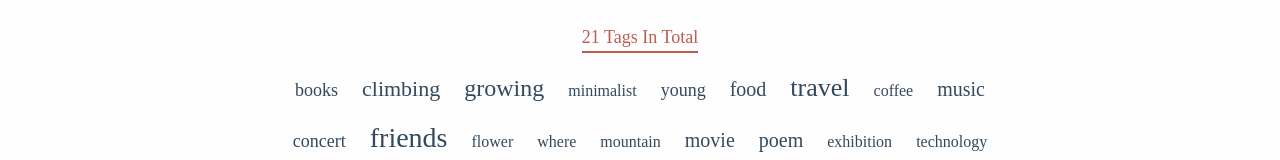
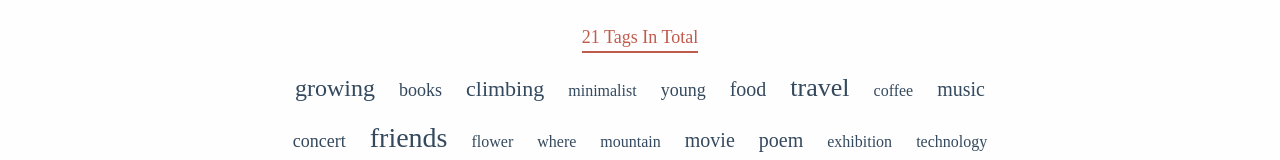
Before and after one commit to estrm/estrm.github.io, a plain HTML site: page tags/index.html in a window 1280 px wide. Shown: the part 123-283 px from the top of the page. Drawn offline with Linux system fonts and the light colour scheme; a script that the page names is missing; a web font is replaced by a local one.

Commit message:
Site updated: 2022-04-19 15:55:44

```diff
--- a/tags/index.html
+++ b/tags/index.html
@@ -95,7 +95,7 @@
       21 Tags In Total
     </div>
     <div class="tag-cloud-tags">
-      <a href="/tags/books/" style="font-size: 18px;">books</a> <a href="/tags/climbing/" style="font-size: 22px;">climbing</a> <a href="/tags/growing/" style="font-size: 24px;">growing</a> <a href="/tags/minimalist/" style="font-size: 16px;">minimalist</a> <a href="/tags/young/" style="font-size: 18px;">young</a> <a href="/tags/food/" style="font-size: 20px;">food</a> <a href="/tags/travel/" style="font-size: 26px;">travel</a> <a href="/tags/coffee/" style="font-size: 16px;">coffee</a> <a href="/tags/music/" style="font-size: 20px;">music</a> <a href="/tags/concert/" style="font-size: 18px;">concert</a> <a href="/tags/friends/" style="font-size: 28px;">friends</a> <a href="/tags/flower/" style="font-size: 16px;">flower</a> <a href="/tags/where/" style="font-size: 16px;">where</a> <a href="/tags/mountain/" style="font-size: 16px;">mountain</a> <a href="/tags/movie/" style="font-size: 20px;">movie</a> <a href="/tags/poem/" style="font-size: 20px;">poem</a> <a href="/tags/exhibition/" style="font-size: 16px;">exhibition</a> <a href="/tags/technology/" style="font-size: 16px;">technology</a> <a href="/tags/freedom/" style="font-size: 20px;">freedom</a> <a href="/tags/sincere/" style="font-size: 16px;">sincere</a> <a href="/tags/translate/" style="font-size: 16px;">translate</a>
+      <a href="/tags/growing/" style="font-size: 24px;">growing</a> <a href="/tags/books/" style="font-size: 18px;">books</a> <a href="/tags/climbing/" style="font-size: 22px;">climbing</a> <a href="/tags/minimalist/" style="font-size: 16px;">minimalist</a> <a href="/tags/young/" style="font-size: 18px;">young</a> <a href="/tags/food/" style="font-size: 20px;">food</a> <a href="/tags/travel/" style="font-size: 26px;">travel</a> <a href="/tags/coffee/" style="font-size: 16px;">coffee</a> <a href="/tags/music/" style="font-size: 20px;">music</a> <a href="/tags/concert/" style="font-size: 18px;">concert</a> <a href="/tags/friends/" style="font-size: 28px;">friends</a> <a href="/tags/flower/" style="font-size: 16px;">flower</a> <a href="/tags/where/" style="font-size: 16px;">where</a> <a href="/tags/mountain/" style="font-size: 16px;">mountain</a> <a href="/tags/movie/" style="font-size: 20px;">movie</a> <a href="/tags/poem/" style="font-size: 20px;">poem</a> <a href="/tags/exhibition/" style="font-size: 16px;">exhibition</a> <a href="/tags/technology/" style="font-size: 16px;">technology</a> <a href="/tags/freedom/" style="font-size: 20px;">freedom</a> <a href="/tags/sincere/" style="font-size: 16px;">sincere</a> <a href="/tags/translate/" style="font-size: 16px;">translate</a>
     </div>
   </div></div></div>
       </main>
```
